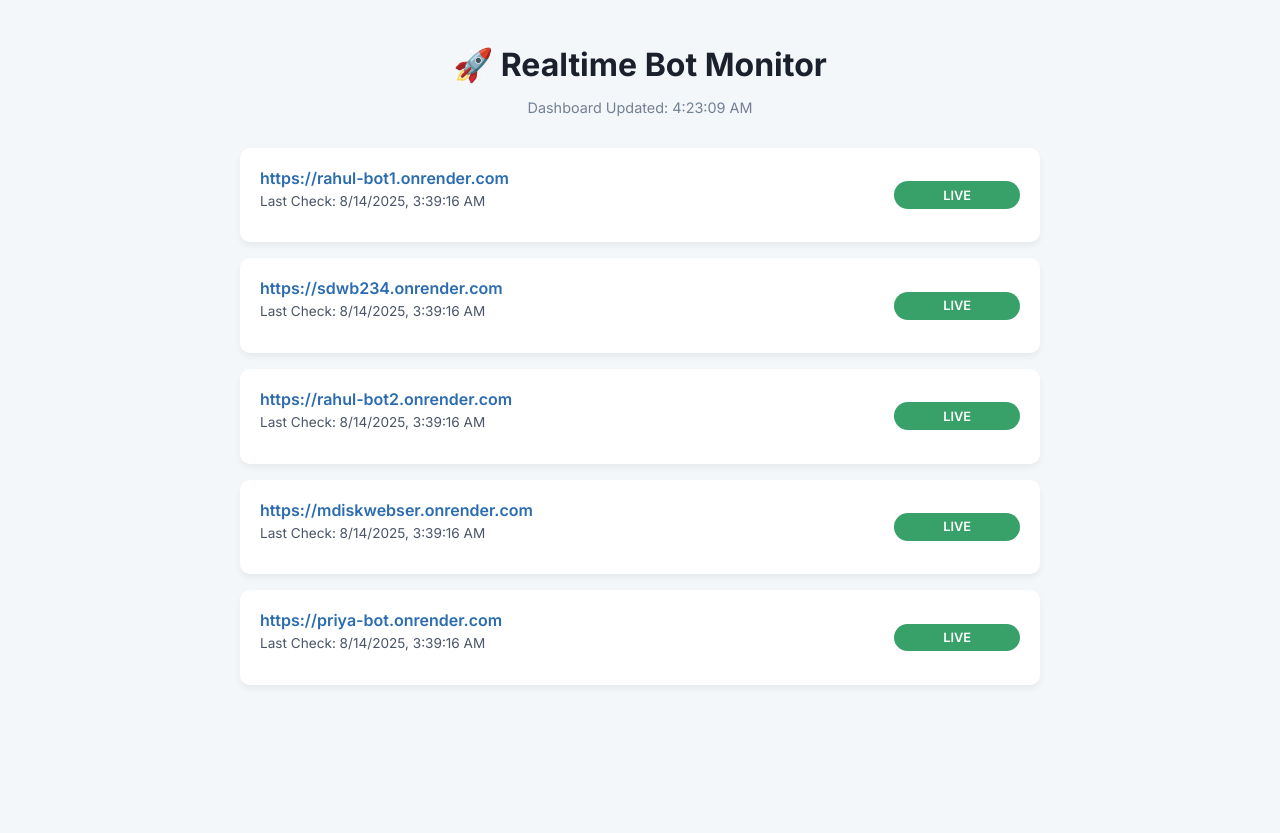
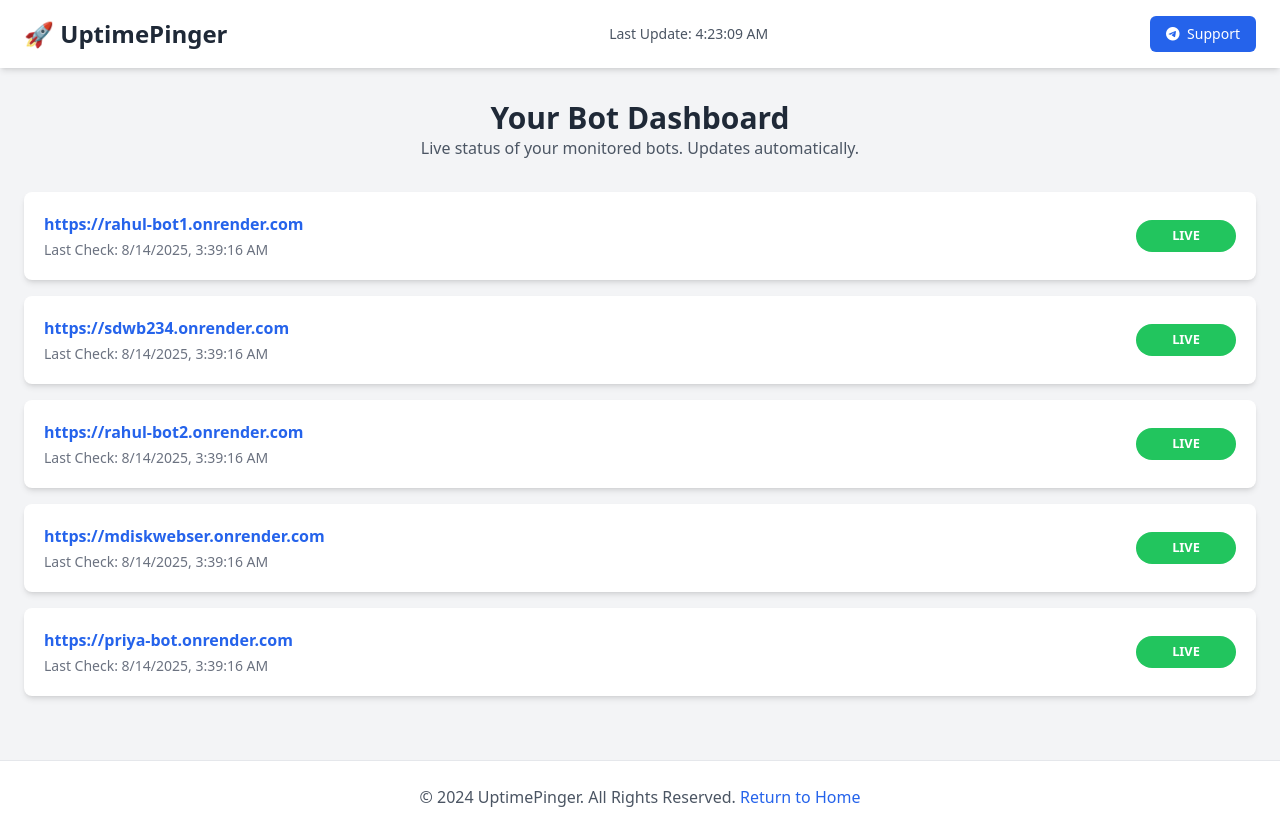
Before and after one commit to GrabCoolGadgets/autopingpeople, a Flask app: page /admin in a window 1280 px wide. Before the commit the page ends 651 px from the top, so only its background shows below. Run offline with Flask 3, Linux system fonts and the light colour scheme; some libraries are stand-ins or nearby versions.

Commit message:
Update dashboard.html

```diff
--- a/templates/dashboard.html
+++ b/templates/dashboard.html
@@ -3,35 +3,55 @@
 <head>
     <meta charset="UTF-8">
     <meta name="viewport" content="width=device-width, initial-scale=1.0">
-    <title>Realtime Bot Monitor</title>
+    <title>Monitoring Dashboard - UptimePinger</title>
+    <script src="https://cdn.tailwindcss.com"></script>
+    <link rel="stylesheet" href="https://cdnjs.cloudflare.com/ajax/libs/font-awesome/6.0.0-beta3/css/all.min.css">
     <style>
-        @import url('https://fonts.googleapis.com/css2?family=Inter:wght@400;500;600;700&display=swap');
-        body { font-family: 'Inter', sans-serif; background-color: #f4f7f9; margin: 0; padding: 1.5rem; }
-        .container { max-width: 800px; margin: auto; }
-        .header { text-align: center; margin-bottom: 2rem; }
-        .header h1 { color: #1a202c; margin-bottom: 0.5rem; }
-        .header #last-updated { font-size: 0.9rem; color: #718096; }
-        .url-list { list-style: none; padding: 0; }
-        .url-item { background-color: white; border-radius: 10px; box-shadow: 0 4px 6px rgba(0,0,0,0.05); padding: 1.25rem; margin-bottom: 1rem; display: flex; align-items: center; justify-content: space-between; }
-        .url-info a { font-weight: 600; color: #2b6cb0; text-decoration: none; word-break: break-all; }
-        .url-details { font-size: 0.85rem; color: #4a5568; margin-top: 5px; }
-        .status { padding: 0.4rem 0.8rem; border-radius: 999px; font-size: 0.8rem; font-weight: 600; color: white; width: 100px; text-align: center; }
-        .status.live { background-color: #38a169; }
-        .status.down { background-color: #e53e3e; }
-        .status.recovered { background-color: #dd6b20; }
-        .status.waiting { background-color: #a0aec0; }
+        /* Custom styles can go here if needed */
     </style>
 </head>
-<body>
-    <div class="container">
-        <div class="header">
-            <h1>🚀 Realtime Bot Monitor</h1>
-            <p id="last-updated">Fetching latest status...</p>
+<body class="bg-gray-100 font-sans flex flex-col min-h-screen">
+
+    <!-- Header -->
+    <header class="bg-white shadow-md sticky top-0 z-10">
+        <nav class="container mx-auto px-6 py-4 flex justify-between items-center">
+            <a href="/" class="text-2xl font-bold text-gray-800">🚀 UptimePinger</a>
+            <div id="last-updated" class="text-sm text-gray-600 hidden md:block">
+                Connecting...
+            </div>
+            <a href="https://t.me/YOUR_TELEGRAM_USERNAME" target="_blank" class="px-4 py-2 bg-blue-600 text-white text-sm rounded-md hover:bg-blue-700">
+                <i class="fab fa-telegram-plane mr-1"></i> Support
+            </a>
+        </nav>
+    </header>
+
+    <!-- Main Content -->
+    <main class="flex-grow container mx-auto px-6 py-8">
+        <div class="text-center mb-8">
+            <h1 class="text-3xl font-bold text-gray-800">Your Bot Dashboard</h1>
+            <p class="text-gray-600">Live status of your monitored bots. Updates automatically.</p>
         </div>
-        <ul class="url-list">
+
+        <div class="url-list space-y-4">
             <!-- JavaScript will build this list -->
-        </ul>
-    </div>
+        </div>
+    </main>
+
+    <!-- Footer -->
+    <footer class="bg-white mt-8 py-6 border-t">
+        <div class="container mx-auto px-6 text-center text-gray-600">
+            <p>&copy; 2024 UptimePinger. All Rights Reserved. <a href="/" class="text-blue-600 hover:underline">Return to Home</a></p>
+        </div>
+    </footer>
+
+    <!-- CSS for Status Badges (moved here from internal style for better organization) -->
+    <style>
+        .status { padding: 0.4rem 0.8rem; border-radius: 999px; font-size: 0.8rem; font-weight: 600; color: white; width: 100px; text-align: center; }
+        .status.live { background-color: #22c55e; }
+        .status.down { background-color: #ef4444; }
+        .status.recovered { background-color: #f97316; }
+        .status.waiting { background-color: #9ca3af; }
+    </style>
 
     <script>
         function createInitialList() {
@@ -39,19 +59,19 @@
             const urlList = document.querySelector('.url-list');
 
             if (urls.length === 0) {
-                urlList.innerHTML = '<li>No bots are being monitored on this dashboard.</li>';
+                urlList.innerHTML = '<div class="bg-white p-6 rounded-lg shadow-md text-center text-gray-500">No bots are being monitored on this dashboard.</div>';
                 return;
             }
 
             urls.forEach(url => {
                 const listItemHTML = `
-                    <li class="url-item" data-url="${url}">
+                    <div class="url-item bg-white p-5 rounded-lg shadow-md flex items-center justify-between" data-url="${url}">
                         <div class="url-info">
-                            <a href="${url}" target="_blank">${url}</a>
-                            <p class="url-details">Waiting for first check...</p>
+                            <a href="${url}" target="_blank" class="font-semibold text-blue-600 hover:underline break-all">${url}</a>
+                            <p class="url-details text-sm text-gray-500 mt-1">Waiting for first check...</p>
                         </div>
-                        <div class="status waiting">WAITING</div>
-                    </li>
+                        <div class="status waiting ml-4 flex-shrink-0">WAITING</div>
+                    </div>
                 `;
                 urlList.innerHTML += listItemHTML;
             });
@@ -94,13 +114,16 @@
                         else if (statusData.status === 'recovered') statusClass = 'recovered';
 
                         statusEl.innerText = statusText;
-                        statusEl.className = `status ${statusClass}`;
+                        statusEl.className = `status ${statusClass} ml-4 flex-shrink-0`;
                     });
 
                     const now = new Date();
-                    document.getElementById('last-updated').innerText = `Dashboard Updated: ${now.toLocaleTimeString()}`;
+                    document.getElementById('last-updated').innerText = `Last Update: ${now.toLocaleTimeString()}`;
                 })
-                .catch(error => console.error('Error fetching status:', error));
+                .catch(error => {
+                    console.error('Error fetching status:', error);
+                    document.getElementById('last-updated').innerText = 'Update Error!';
+                });
         }
 
         document.addEventListener('DOMContentLoaded', () => {
```
